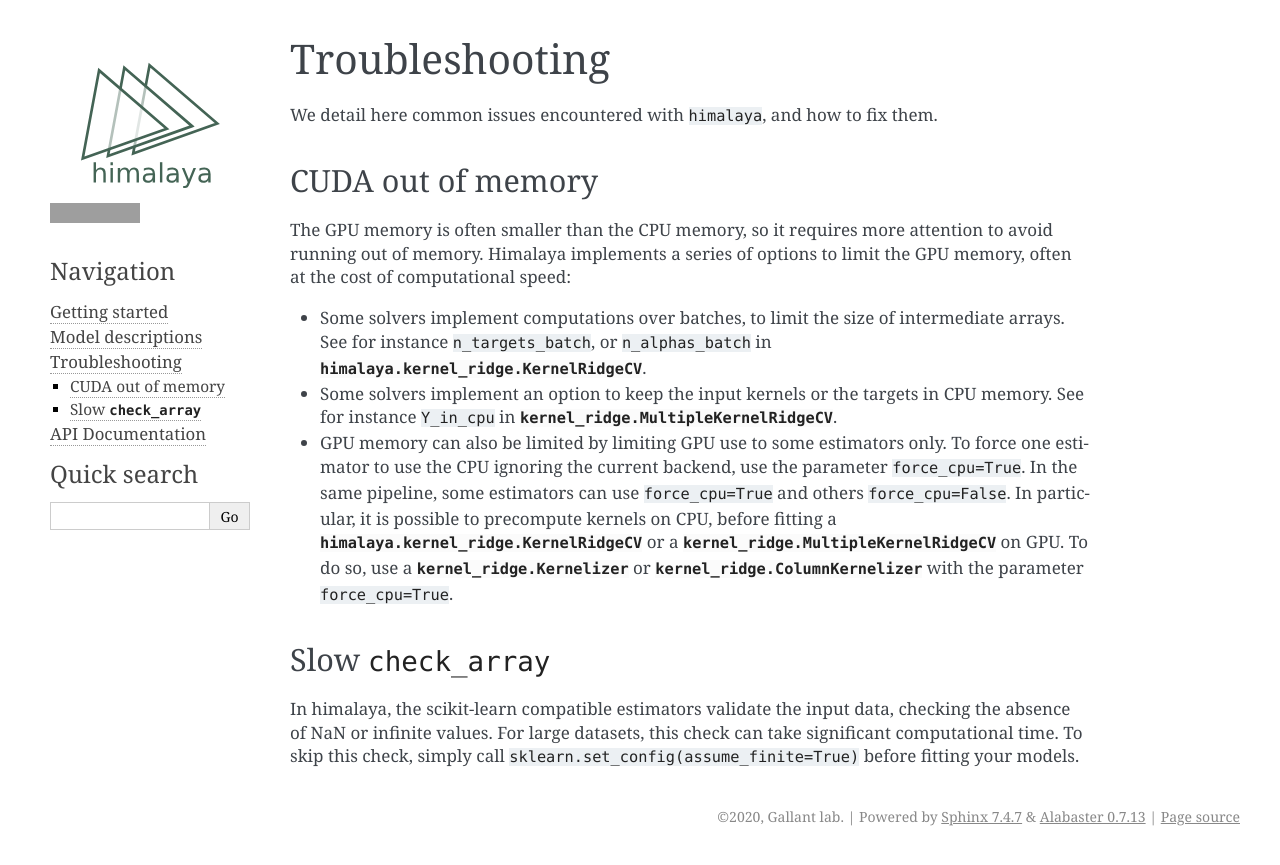
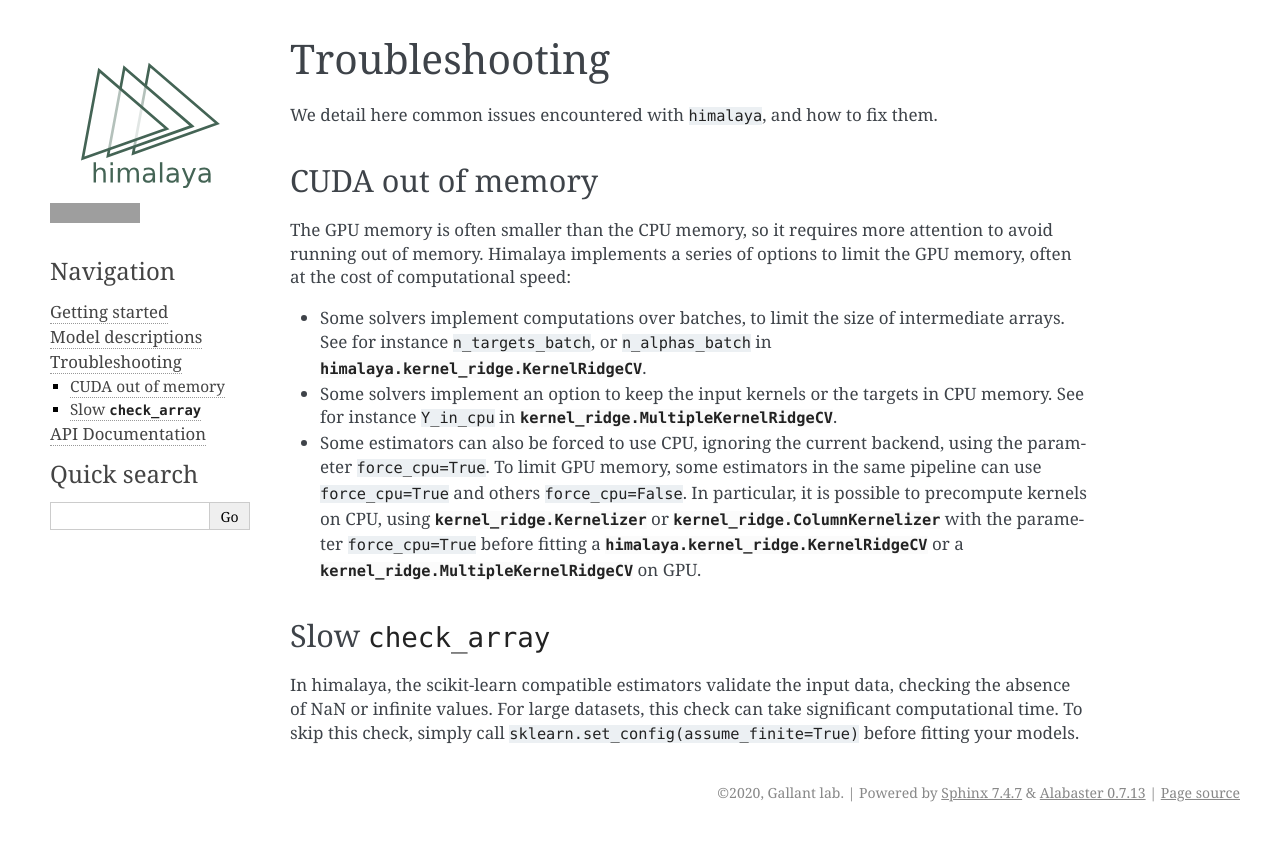
Before and after one commit to gallantlab/himalaya, a Sphinx documentation site: the page built from doc/troubleshooting.rst, in a window 1280 px wide. Shown: the top 865 px of the page. Built offline with Sphinx 7.4.7, drawn with Linux system fonts in a browser that asks for light colours; pages that are not in the unit, such as notebooks, are missing from menus; grey boxes are pictures that could not be loaded.

Commit message:
DOC improve force_cpu description

```diff
--- a/doc/troubleshooting.rst
+++ b/doc/troubleshooting.rst
@@ -20,15 +20,14 @@ options to limit the GPU memory, often at the cost of computational speed:
 - Some solvers implement an option to keep the input kernels or the targets in
   CPU memory. See for instance ``Y_in_cpu`` in
   :class:`kernel_ridge.MultipleKernelRidgeCV`.
-- GPU memory can also be limited by limiting GPU use to some estimators only.
-  To force one estimator to use the CPU ignoring the current backend, use the
-  parameter ``force_cpu=True``. In the same pipeline, some estimators can use
-  ``force_cpu=True`` and others ``force_cpu=False``. In particular, it is
-  possible to precompute kernels on CPU, before fitting a
-  :class:`himalaya.kernel_ridge.KernelRidgeCV` or a
-  :class:`kernel_ridge.MultipleKernelRidgeCV` on GPU. To do so, use a
-  :class:`kernel_ridge.Kernelizer` or :class:`kernel_ridge.ColumnKernelizer`
-  with the parameter ``force_cpu=True``.
+- Some estimators can also be forced to use CPU, ignoring the current backend,
+  using the parameter ``force_cpu=True``. To limit GPU memory, some estimators
+  in the same pipeline can use ``force_cpu=True`` and others
+  ``force_cpu=False``. In particular, it is possible to precompute kernels on
+  CPU, using :class:`kernel_ridge.Kernelizer` or
+  :class:`kernel_ridge.ColumnKernelizer` with the parameter ``force_cpu=True``
+  before fitting a :class:`himalaya.kernel_ridge.KernelRidgeCV` or a
+  :class:`kernel_ridge.MultipleKernelRidgeCV` on GPU.
 
 Slow ``check_array``
 --------------------
```
